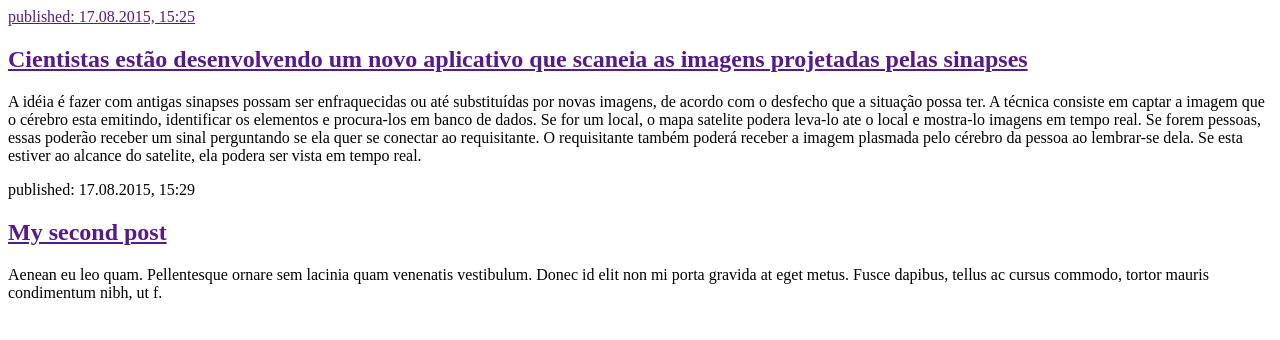
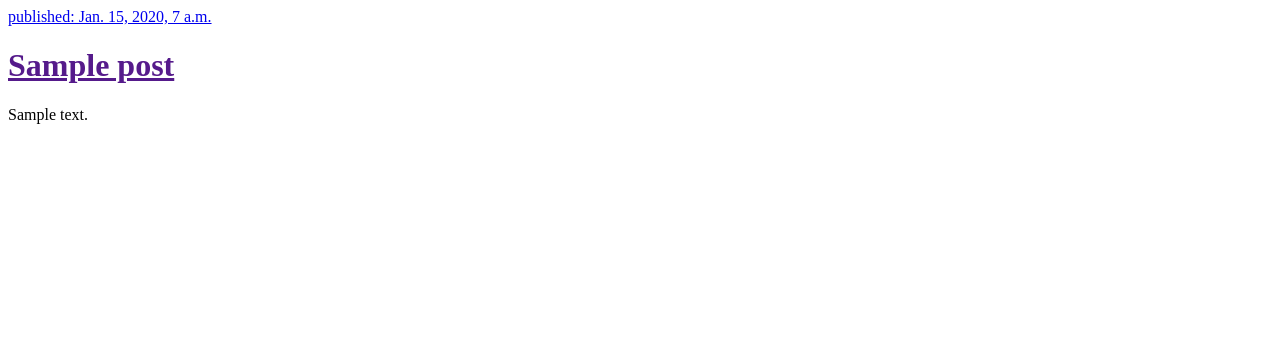
Before and after one commit to cristianacmc/my-first-blog, a Django app: template blog/templates/blog/post_list.html in a window 1280 px wide. Shown: the top 340 px of the page. Run offline with Django 3.2, Linux system fonts and the light colour scheme; the template is opened without the code that fills it: values that come from a table or form of the project are taken from there, others are empty; tables that the repository leaves empty hold one stand-in row (values such as "Sample post").

Commit message:
Changed templates

```diff
--- a/blog/templates/blog/post_list.html
+++ b/blog/templates/blog/post_list.html
@@ -4,27 +4,16 @@
   </head>
   <body>
     <div>
-      <h1><a href=""Brainstoming x Static Body</a></h1>
+      <h1><a href="/"Django Girls Blog</a></h1>
     </div>
 
-    <div>
-      <p>published: 17.08.2015, 15:25</p>
-      <h2><a href="">Cientistas estão desenvolvendo um novo aplicativo que scaneia as imagens projetadas pelas sinapses</a></h2>
-      <p>A idéia é fazer com antigas sinapses possam ser enfraquecidas ou até substituídas por novas imagens, de acordo com o desfecho
-        que a situação possa ter. A técnica consiste em captar a imagem que o cérebro esta emitindo, identificar os elementos e procura-los
-        em banco de dados. Se for um local, o mapa satelite podera leva-lo ate o local e mostra-lo imagens em tempo real. Se forem pessoas,
-        essas poderão receber um sinal perguntando se ela quer se conectar ao requisitante. O requisitante também poderá receber a imagem
-        plasmada pelo cérebro da pessoa ao lembrar-se dela. Se esta estiver ao alcance do satelite, ela podera ser vista em tempo real.</p>
-    </div>
-
-
-
+    {% for post in posts %}
       <div>
-          <p>published: 17.08.2015, 15:29</p>
-          <h2><a href="">My second post</a></h2>
-          <p>Aenean eu leo quam. Pellentesque ornare sem lacinia quam venenatis vestibulum. Donec id elit non mi porta gravida at eget metus.
-           Fusce dapibus, tellus ac cursus commodo, tortor mauris condimentum nibh, ut f.</p>
+        <p>published: {{ post.published_date }}</p>
+        <h1><a href="">{{ post.title }}</a></h1>
+        <p>{{ post.text|linebreaks }}</p>
       </div>
+    {% endfor %}
 
 
   </body>
```
